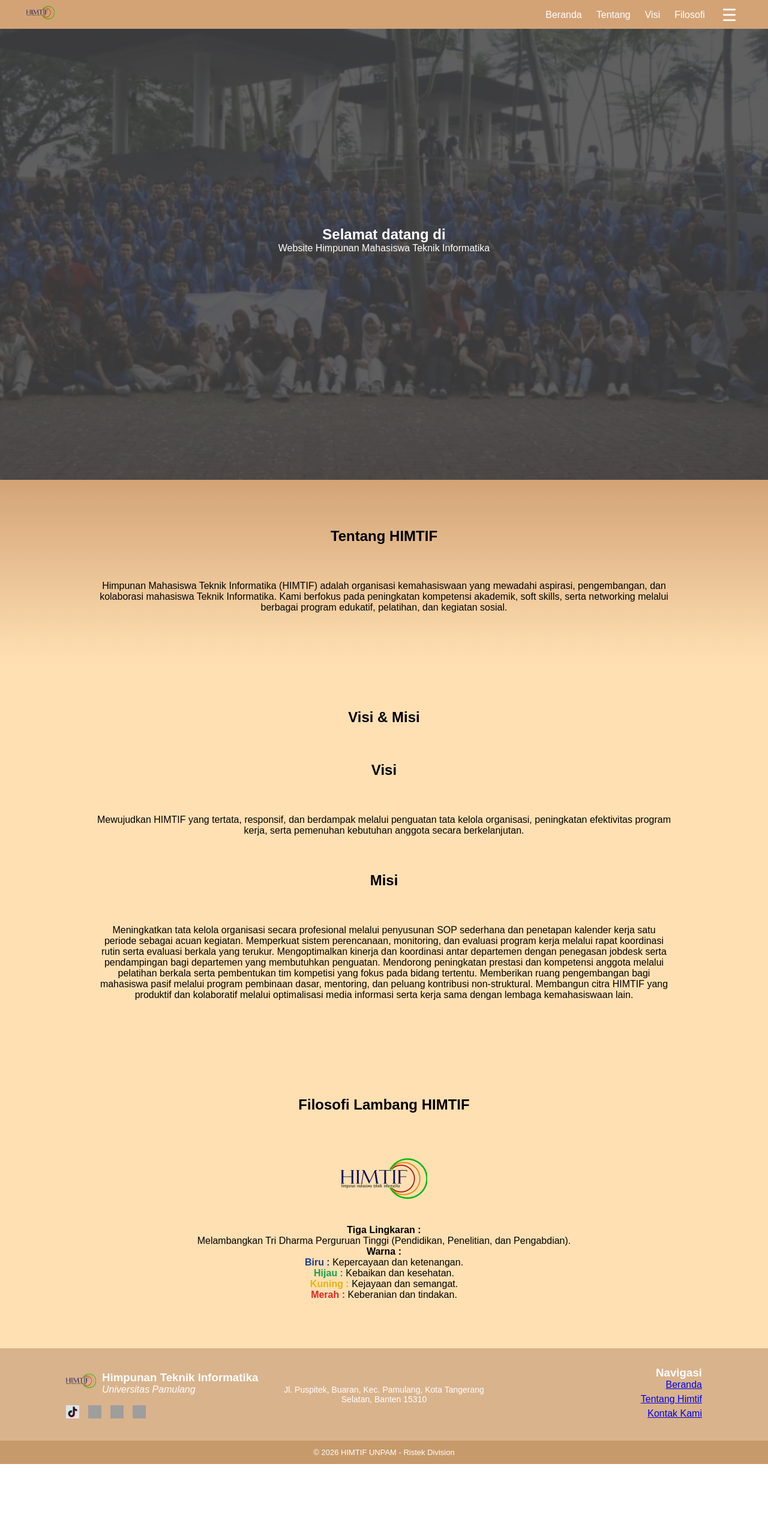
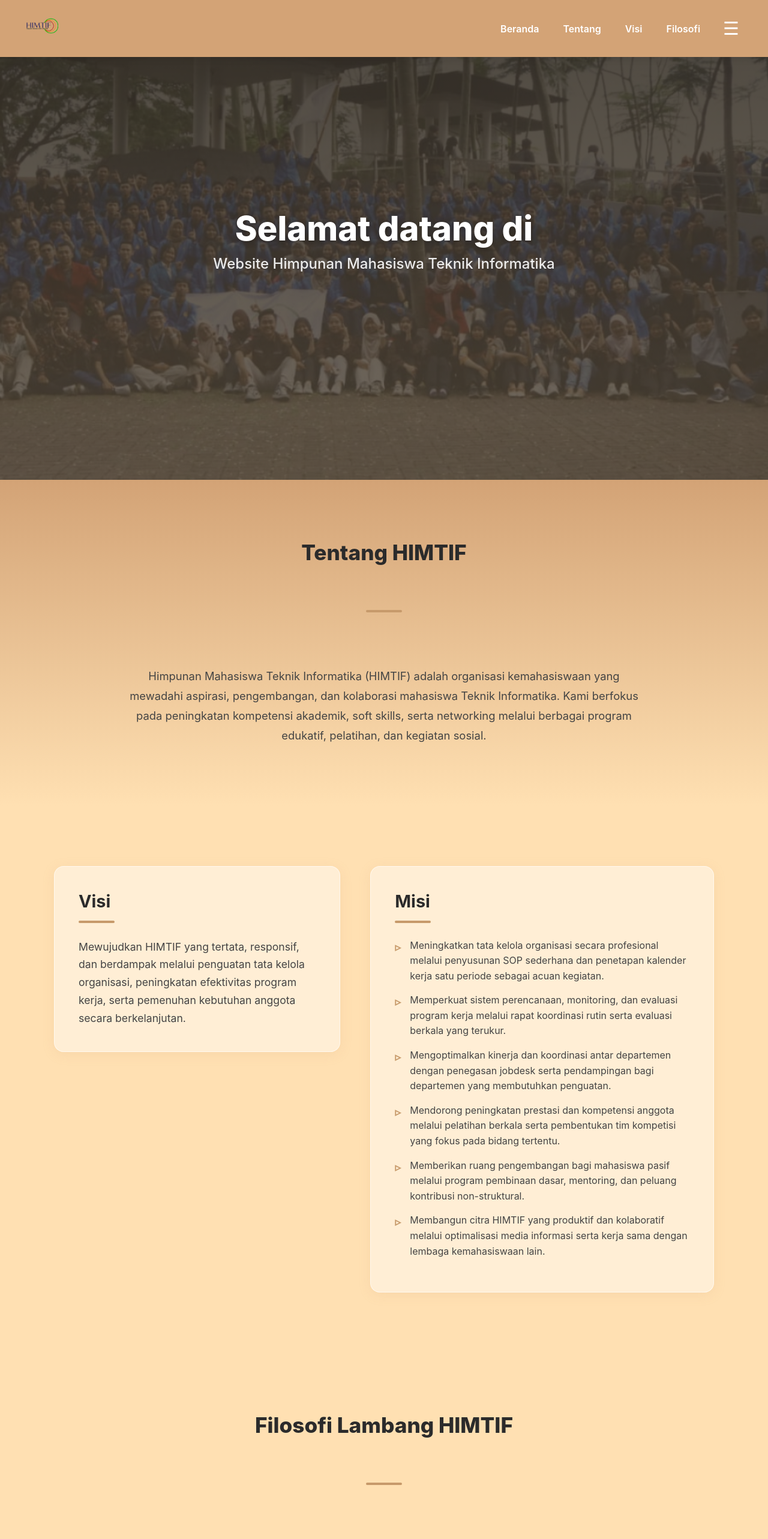
Before and after one commit to Jiwa2/Himtifunpam, a React (Vite) app: page / in a window 1280 px wide. Shown: the top 2566 px of the page at 60% size. Before the commit the page ends 2441 px from the top, so only its background shows below. Built offline with nearby package versions, Linux system fonts and the light colour scheme; grey boxes are pictures that could not be loaded.

Commit message:
update homepage

```diff
--- a/src/index.css
+++ b/src/index.css
@@ -10,7 +10,103 @@
     margin: 0;
     padding: 0;
     overflow-x: hidden;
-  font-family: Arial, sans-serif;
+    font-family: 'Inter', sans-serif;
+    background-color: #FFE0B2;
+    color: #333;
+}
+
+.home-wrapper {
+    width: 100%;
+    overflow-x: hidden;
+}
+
+.line-dec {
+    width: 60px;
+    height: 4px;
+    background: #c79a6b;
+    margin: 15px auto 30px auto;
+    border-radius: 2px;
+}
+.line-dec.left {
+    margin: 15px 0 25px 0;
+}
+
+.navbar {
+    position: fixed;
+    top: 0;
+    left: 0;
+    width: 100%;
+    min-height: 70px;
+    background: #D3A376;
+    z-index: 1000;
+    display: flex;
+    align-items: center;
+    box-shadow: 0 4px 12px rgba(0, 0, 0, 0.08);
+    box-sizing: border-box;
+}
+
+.navbar-inner {
+    width: 100%;
+    display: flex;
+    align-items: center;
+    justify-content: space-between;
+    padding: 0 40px;
+    box-sizing: border-box;
+}
+
+.navbar-logo {
+    height: 45px;
+    width: auto;
+}
+
+.navbar-menu {
+    display: flex;
+    gap: 2rem;
+    list-style: none;
+    margin: 0;
+    padding: 0;
+    margin-left: auto;
+    margin-right: 30px;
+}
+
+.navbar-menu li a {
+    color: white;
+    text-decoration: none;
+    font-size: 16px;
+    font-weight: 600;
+    transition: all 0.3s ease;
+    padding: 8px 4px;
+    position: relative;
+}
+
+.navbar-menu li a::after {
+    content: '';
+    position: absolute;
+    width: 0;
+    height: 2px;
+    bottom: 0;
+    left: 0;
+    background-color: white;
+    transition: width 0.3s ease;
+}
+
+.navbar-menu li a:hover::after {
+    width: 100%;
+}
+
+.burger {
+    display: block !important;
+    font-size: 30px;
+    background: none;
+    border: none;
+    color: white;
+    cursor: pointer;
+    transition: transform 0.2s ease;
+    padding: 4px;
+}
+
+.burger:hover {
+    transform: scale(1.1);
 }
 
 .hero {
@@ -27,7 +123,7 @@
 .hero-overlay {
     position: absolute;
     inset: 0;
-  background: rgba(0, 0, 0, 0.5);
+    background: linear-gradient(to bottom, rgba(0,0,0,0.6), rgba(0,0,0,0.4));
 }
 
 .hero-content {
@@ -35,183 +131,206 @@
     color: white;
     text-align: center;
     z-index: 1;
+    padding: 0 20px;
+}
+
+.hero-content h1 {
+    font-size: 3.5rem;
+    font-weight: 800;
+    margin-bottom: 10px;
+    text-shadow: 0 2px 10px rgba(0,0,0,0.3);
+}
+
+.hero-content p {
+    font-size: 1.5rem;
+    font-weight: 500;
+    opacity: 0.9;
 }
 
 .container {
-  max-width: 1000px;
+    max-width: 1140px;
     margin: auto;
-  padding: 80px 20px;
-  text-align: center;
+    padding: 100px 20px;
 }
 
 .tentang {
     background: linear-gradient(to bottom, #D3A376, #FFE0B2);
+    text-align: center;
 }
 
-.visi,
-.filosofi {
+.tentang h2, .visi h2, .filosofi-title {
+    font-size: 2.2rem;
+    font-weight: 800;
+    color: #2b2b2b;
+}
+
+.desc-text {
+    font-size: 1.15rem;
+    line-height: 1.8;
+    max-width: 850px;
+    margin: 0 auto;
+    color: #444;
+}
+
+.visi {
     background: #FFE0B2;
 }
 
-.card-grid {
+.visi-misi-grid {
     display: grid;
-  grid-template-columns: repeat(3, 1fr);
-  gap: 20px;
-  margin-top: 30px;
+    grid-template-columns: 1fr 1.2fr;
+    gap: 50px;
+    text-align: left;
+    align-items: start;
 }
 
-.card {
-  background: white;
-  padding: 20px;
-  border-radius: 12px;
-  box-shadow: 0 2px 10px rgba(0, 0, 0, 0.1);
+.visi-box, .misi-box {
+    background: rgba(255, 255, 255, 0.45);
+    padding: 40px;
+    border-radius: 16px;
+    box-shadow: 0 4px 20px rgba(211, 163, 118, 0.15);
+    border: 1px solid rgba(255,255,255,0.6);
 }
 
-.footer {
-  background: #D3A376;
-  color: white;
-  text-align: center;
-  padding: 20px;
+.visi-box h2, .misi-box h2 {
+    font-size: 1.8rem;
+    font-weight: 700;
 }
 
-.navbar {
-  position: fixed;
-  top: 0;
-  left: 0;
-  width: 100%;
-  height: 48px;
-  background: #D3A376;
-  z-index: 50;
-  display: flex;
+.visi-box p {
+    font-size: 1.1rem;
+    line-height: 1.7;
+    color: #444;
 }
 
-.navbar-inner {
-  width: 100%;
-  height: 100%;
+.misi-box ul {
+    list-style: none;
+    padding: 0;
+    margin: 0;
+}
+
+.misi-box li {
+    position: relative;
+    padding-left: 25px;
+    margin-bottom: 15px;
+    line-height: 1.6;
+    font-size: 1rem;
+    color: #444;
+}
+
+.misi-box li::before {
+    content: "▹";
+    position: absolute;
+    left: 0;
+    top: 0;
+    color: #c79a6b;
+    font-weight: bold;
+    font-size: 1.2rem;
+}
+
+.filosofi {
+    background: #FFE0B2;
+    text-align: center;
+}
+
+.filosofi-content {
     display: flex;
     align-items: center;
-  justify-content: space-between;
-
-  padding: 0 60px;
-  box-sizing: border-box;
-  gap: 20px;
+    justify-content: center;
+    gap: 60px;
+    margin-top: 40px;
+    text-align: left;
 }
 
-.navbar-logo {
-  height: 40px;
-  width: auto;
+.filosofi-logo {
+    flex: 1;
+    display: flex;
+    justify-content: flex-end;
 }
 
-.navbar-menu {
-  display: flex;
-  gap: 1.5rem;
-  list-style: none;
-  margin: 0;
-  padding: 0;
-  margin-left: auto;
+.filosofi-logo img {
+    max-width: 280px;
+    height: auto;
+    filter: drop-shadow(0 10px 15px rgba(0,0,0,0.1));
 }
 
-.navbar-menu li a {
-  color: white;
-  text-decoration: none;
-  font-size: 16px;
-  font-weight: 500;
+.filosofi-text {
+    flex: 1.2;
+    background: rgba(255, 255, 255, 0.45);
+    padding: 35px;
+    border-radius: 16px;
+    border: 1px solid rgba(255,255,255,0.6);
 }
 
-.navbar-menu li a:hover {
-  opacity: 0.7;
+.filosofi-text h4 {
+    font-size: 1.2rem;
+    font-weight: 700;
+    margin-top: 15px;
+    margin-bottom: 8px;
+    color: #222;
 }
 
-@media (max-width: 768px) {
-  .navbar-menu {
-    display: none;
+.filosofi-text p {
+    font-size: 1.05rem;
+    line-height: 1.6;
+    color: #444;
+    margin-bottom: 15px;
 }
 
-  .card-grid {
-    grid-template-columns: 1fr;
-  }
+.warna-list {
+    list-style: none;
+    padding: 0;
 }
 
-
-
-
-.burger {
-  display: block;
-  font-size: 28px;
-  background: none;
-  border: none;
-  color: white;
-  cursor: pointer;
-}
-
-
-.burger:hover {
-  transform: scale(1.1);
+.warna-list li {
+    margin-bottom: 8px;
+    font-size: 1.05rem;
 }
 
 .sidebar-overlay {
     position: fixed;
     inset: 0;
     background: rgba(0, 0, 0, 0.5);
-  z-index: 100;
-
+    z-index: 2000;
     display: flex;
     justify-content: flex-end;
-
-  animation: fadeIn 0.2s ease;
-}
-
-@keyframes fadeIn {
-  from {
-    opacity: 0;
-  }
-  to {
-    opacity: 1;
-  }
 }
 
 .sidebar {
-  width: 260px;
+    width: 280px;
     height: 100%;
     background: #D3A376;
-
     display: flex;
     flex-direction: column;
-  padding: 20px;
-  gap: 20px;
+    padding: 30px 24px;
+    gap: 22px;
     box-sizing: border-box;
-
-  transform: translateX(100%);
-  animation: slideIn 0.3s ease forwards;
-}
-
-@keyframes slideIn {
-  from {
-    transform: translateX(100%);
-  }
-  to {
-    transform: translateX(0);
-  }
+    box-shadow: -4px 0 15px rgba(0,0,0,0.1);
 }
 
 .sidebar a {
     color: white;
     text-decoration: none;
     font-size: 18px;
-  transition: opacity 0.2s ease;
+    font-weight: 500;
+    padding: 10px 0;
+    border-bottom: 1px solid rgba(255,255,255,0.1);
+    transition: all 0.2s ease;
 }
 
 .sidebar a:hover {
-  opacity: 0.7;
+    padding-left: 8px;
+    opacity: 0.8;
 }
 
 .close {
     align-self: flex-end;
     background: none;
     border: none;
-  font-size: 24px;
+    font-size: 26px;
     color: white;
     cursor: pointer;
+    margin-bottom: 20px;
     transition: transform 0.2s ease;
 }
 
@@ -219,100 +338,79 @@
     transform: rotate(90deg);
 }
 
-@media (max-width: 768px) {
-  .burger {
-    display: block;
-  }
-}
+.sidebar-overlay { animation: fadeIn 0.3s ease; }
+.sidebar-overlay.closing { animation: fadeOut 0.3s ease forwards; }
+.sidebar { transform: translateX(100%); animation: slideIn 0.3s forwards; }
+.sidebar-overlay.closing .sidebar { animation: slideOut 0.3s forwards; }
 
-.sidebar-overlay {
-  animation: fadeIn 0.3s ease;
-}
-
-.sidebar-overlay.closing {
-  animation: fadeOut 0.3s ease forwards;
-}
-
-.sidebar {
-  transform: translateX(100%);
-  animation: slideIn 0.3s forwards;
-}
-
-.sidebar-overlay.closing .sidebar {
-  animation: slideOut 0.3s forwards;
-}
-
-@keyframes fadeIn {
-  from { opacity: 0; }
-  to { opacity: 1; }
-}
-
-@keyframes fadeOut {
-  from { opacity: 1; }
-  to { opacity: 0; }
-}
-
-@keyframes slideIn {
-  to { transform: translateX(0); }
-}
-
-@keyframes slideOut {
-  from { transform: translateX(0); }
-  to { transform: translateX(100%); }
-}
-
-body {
-  margin: 0;
-}
+@keyframes fadeIn { from { opacity: 0; } to { opacity: 1; } }
+@keyframes fadeOut { from { opacity: 1; } to { opacity: 0; } }
+@keyframes slideIn { to { transform: translateX(0); } }
+@keyframes slideOut { from { transform: translateX(0); } to { transform: translateX(100%); } }
 
 .footer {
     background-color: #d9b38c;
     width: 100%;
+    color: #fff;
+    margin: 0;
+    padding: 0;
 }
 
 .footer-container {
-  max-width: 1100px;
+    max-width: 1140px;
     margin: 0 auto;
-  padding: 30px 0;
-
+    padding: 60px 20px;
     display: grid;
-  grid-template-columns: 1fr 1fr 1fr;
-  align-items: center;
-  gap: 20px;
-}
-
-.footer-left {
+    grid-template-columns: 1.2fr 1fr 0.8fr;
+    gap: 40px;
     text-align: left;
 }
 
-.footer-logo {
+.footer-left .footer-logo {
     display: flex;
     align-items: center;
-  gap: 10px;
+    gap: 15px;
 }
 
-.footer-logo img {
-  width: 50px;
+.footer-left .footer-logo h3 {
+    font-size: 1.3rem;
+    font-weight: 700;
+    margin: 0;
+}
+
+.footer-left .footer-logo img {
+    width: 55px;
+    height: auto;
 }
 
 .footer-icons {
     display: flex;
     gap: 15px;
-  margin-top: 15px;
+    margin-top: 25px;
 }
 
 .footer-icons img {
-  width: 22px;
-  height: 22px;
+    width: 24px;
+    height: 24px;
+    cursor: pointer;
+    transition: transform 0.2s ease;
 }
 
-.footer-center {
-  text-align: center;
-  font-size: 14px;
+.footer-icons img:hover {
+    transform: translateY(-3px);
 }
 
-.footer-right {
-  text-align: right;
+.footer-center h3, .footer-right h3 {
+    font-size: 1.15rem;
+    font-weight: 700;
+    margin-bottom: 20px;
+    color: #fff;
+}
+
+.footer-center p {
+    font-size: 14px;
+    line-height: 1.7;
+    opacity: 0.9;
 }
 
 .footer-right ul {
@@ -322,25 +420,87 @@
 }
 
 .footer-right li {
-  margin-bottom: 6px;
+    margin-bottom: 12px;
+}
+
+.footer-right a {
+    color: white;
+    text-decoration: none;
+    font-size: 14px;
+    opacity: 0.9;
+    transition: opacity 0.2s;
+}
+
+.footer-right a:hover {
+    opacity: 1;
+    text-decoration: underline;
 }
 
 .footer-bottom {
     background-color: #c79a6b;
     text-align: center;
-  padding: 12px;
-  font-size: 13px;
+    padding: 16px;
+    font-size: 14px;
+    font-weight: 500;
     width: 100%;
+    box-sizing: border-box;
 }
 
-.footer {
-  width: 100%;
-  margin: 0;
-  padding: 0;
+@media (max-width: 992px) {
+    .visi-misi-grid {
+        grid-template-columns: 1fr;
+        gap: 30px;
+    }
+    .filosofi-content {
+        flex-direction: column;
+        gap: 30px;
+        text-align: center;
+    }
+    .filosofi-logo {
+        justify-content: center;
+    }
+    .filosofi-text {
+        text-align: left;
+    }
+}
+
+@media (max-width: 768px) {
+    .navbar-menu {
+        display: none;
+    }
+
+    .navbar-inner {
+        padding: 0 20px;
+    }
+
+    .burger {
+        font-size: 26px;
+    }
+
+    .hero-content h1 {
+        font-size: 2.3rem;
+    }
+
+    .hero-content p {
+        font-size: 1.1rem;
+    }
+
+    .container {
+        padding: 60px 20px;
     }
 
     .footer-container {
-  max-width: 1100px;
-  margin: 0 auto;
-  padding: 30px 20px;
+        grid-template-columns: 1fr;
+        gap: 35px;
+        text-align: center;
     }
+
+    .footer-left .footer-logo {
+        justify-content: center;
+        text-align: left;
+    }
+
+    .footer-icons {
+        justify-content: center;
+    }
+}
--- a/src/pages/Home.jsx
+++ b/src/pages/Home.jsx
@@ -7,7 +7,6 @@
 
   const handleClose = () => {
     setClosing(true);
-
     setTimeout(() => {
       setOpen(false);
       setClosing(false);
@@ -15,11 +14,9 @@
   };
 
   return (
-    <div>
-
+    <div className="home-wrapper">
       <nav className="navbar">
         <div className="navbar-inner">
-
           <img
             src="/images/logohimtif.png"
             alt="HIMTIF"
@@ -32,12 +29,11 @@
             <li><a href="#filosofi">Filosofi</a></li>
           </ul>
           <button
-            className="burger bg-transparent border-none outline-none focus:outline-none active:bg-transparent"
+            className="burger"
             onClick={() => setOpen(true)}
           >
             ☰
           </button>
-
         </div>
       </nav>
 
@@ -47,24 +43,19 @@
           onClick={handleClose}
         >
           <div className="sidebar" onClick={(e) => e.stopPropagation()}>
-
             <button className="close" onClick={handleClose}>
               ✕
             </button>
-
             <Link to="/struktur" onClick={handleClose}>Struktur Organisasi</Link>
             <Link to="/galeri" onClick={handleClose}>Galeri Proker</Link>
             <Link to="/produk" onClick={handleClose}>Produk HIMTIF</Link>
             <Link to="/pemira" onClick={handleClose}>Pemira</Link>
-
-
           </div>
         </div>
       )}
 
       <section id="beranda" className="hero">
         <div className="hero-overlay"></div>
-
         <div className="hero-content">
           <h1>Selamat datang di</h1>
           <p>Website Himpunan Mahasiswa Teknik Informatika</p>
@@ -74,7 +65,8 @@
       <section id="tentang" className="tentang">
         <div className="container">
           <h2>Tentang HIMTIF</h2>
-          <p>
+          <div className="line-dec"></div>
+          <p className="desc-text">
             Himpunan Mahasiswa Teknik Informatika (HIMTIF) adalah organisasi kemahasiswaan yang mewadahi aspirasi, pengembangan, dan kolaborasi mahasiswa Teknik Informatika. Kami berfokus pada peningkatan kompetensi akademik, soft skills, serta networking melalui berbagai program edukatif, pelatihan, dan kegiatan sosial.
           </p>
         </div>
@@ -82,56 +74,61 @@
 
       <section id="visi" className="visi">
         <div className="container">
-          <h2>Visi & Misi</h2>
+          <div className="visi-misi-grid">
+            <div className="visi-box">
               <h2>Visi</h2>
+              <div className="line-dec left"></div>
               <p>
                 Mewujudkan HIMTIF yang tertata, responsif, dan berdampak melalui penguatan tata kelola organisasi, peningkatan efektivitas program kerja, serta pemenuhan kebutuhan anggota secara berkelanjutan.
               </p>
+            </div>
+
+            <div className="misi-box">
               <h2>Misi</h2>
-          <p>Meningkatkan tata kelola organisasi secara profesional melalui penyusunan SOP sederhana dan penetapan kalender kerja satu periode sebagai acuan kegiatan.
-Memperkuat sistem perencanaan, monitoring, dan evaluasi program kerja melalui rapat koordinasi rutin serta evaluasi berkala yang terukur.
-Mengoptimalkan kinerja dan koordinasi antar departemen dengan penegasan jobdesk serta pendampingan bagi departemen yang membutuhkan penguatan.
-Mendorong peningkatan prestasi dan kompetensi anggota melalui pelatihan berkala serta pembentukan tim kompetisi yang fokus pada bidang tertentu.
-Memberikan ruang pengembangan bagi mahasiswa pasif melalui program pembinaan dasar, mentoring, dan peluang kontribusi non-struktural.
-Membangun citra HIMTIF yang produktif dan kolaboratif melalui optimalisasi media informasi serta kerja sama dengan lembaga kemahasiswaan lain.</p>
+              <div className="line-dec left"></div>
+              <ul>
+                <li>Meningkatkan tata kelola organisasi secara profesional melalui penyusunan SOP sederhana dan penetapan kalender kerja satu periode sebagai acuan kegiatan.</li>
+                <li>Memperkuat sistem perencanaan, monitoring, dan evaluasi program kerja melalui rapat koordinasi rutin serta evaluasi berkala yang terukur.</li>
+                <li>Mengoptimalkan kinerja dan koordinasi antar departemen dengan penegasan jobdesk serta pendampingan bagi departemen yang membutuhkan penguatan.</li>
+                <li>Mendorong peningkatan prestasi dan kompetensi anggota melalui pelatihan berkala serta pembentukan tim kompetisi yang fokus pada bidang tertentu.</li>
+                <li>Memberikan ruang pengembangan bagi mahasiswa pasif melalui program pembinaan dasar, mentoring, dan peluang kontribusi non-struktural.</li>
+                <li>Membangun citra HIMTIF yang produktif dan kolaboratif melalui optimalisasi media informasi serta kerja sama dengan lembaga kemahasiswaan lain.</li>
+              </ul>
+            </div>
+          </div>
         </div>
       </section>
 
       <section id="filosofi" className="filosofi">
         <div className="container filosofi-wrapper">
-
           <h2 className="filosofi-title">Filosofi Lambang HIMTIF</h2>
+          <div className="line-dec"></div>
 
           <div className="filosofi-content">
-
             <div className="filosofi-logo">
               <img src="/images/logohimtif.png" alt="Logo HIMTIF" />
             </div>
 
             <div className="filosofi-text">
-
               <h4>Tiga Lingkaran :</h4>
               <p>
-              Melambangkan Tri Dharma Perguruan Tinggi (Pendidikan,
-              Penelitian, dan Pengabdian).
+                Melambangkan Tri Dharma Perguruan Tinggi (Pendidikan, Penelitian, dan Pengabdian).
               </p>
 
-            <h4>Warna :</h4>
-            <p><b style={{color:"#1e3a8a"}}>Biru :</b> Kepercayaan dan ketenangan.</p>
-            <p><b style={{color:"#16a34a"}}>Hijau :</b> Kebaikan dan kesehatan.</p>
-            <p><b style={{color:"#eab308"}}>Kuning :</b> Kejayaan dan semangat.</p>
-            <p><b style={{color:"#dc2626"}}>Merah :</b> Keberanian dan tindakan.</p>
-
+              <h4>Arti Warna :</h4>
+              <ul className="warna-list">
+                <li><b style={{color:"#1e3a8a"}}>Biru :</b> Kepercayaan dan ketenangan.</li>
+                <li><b style={{color:"#16a34a"}}>Hijau :</b> Kebaikan dan kesehatan.</li>
+                <li><b style={{color:"#eab308"}}>Kuning :</b> Kejayaan dan semangat.</li>
+                <li><b style={{color:"#dc2626"}}>Merah :</b> Keberanian dan tindakan.</li>
+              </ul>
             </div>
-
           </div>
-
         </div>
       </section>
 
       <footer className="footer">
         <div className="footer-container">
-
           <div className="footer-left">
             <div className="footer-logo">
               <img src="/images/logohimtif.png" alt="logo" />
@@ -140,7 +137,6 @@
                 <p><i>Universitas Pamulang</i></p>
               </div>
             </div>
-
             <div className="footer-icons">
               <img src="/images/tiktok.avif" alt="tiktok" />
               <img src="/images/instagram.png" alt="instagram" />
@@ -150,13 +146,12 @@
           </div>
 
           <div className="footer-center">
+            <h3>Alamat Sekretariat</h3>
             <p>
-        Jl. Puspitek, Buaran, Kec. Pamulang, Kota Tangerang Selatan,
-        Banten 15310
+              Jl. Puspitek, Buaran, Kec. Pamulang, Kota Tangerang Selatan, Banten 15310
             </p>
           </div>
 
-    {/* KANAN */}
           <div className="footer-right">
             <h3>Navigasi</h3>
             <ul>
@@ -165,14 +160,12 @@
               <li><a href="#filosofi">Kontak Kami</a></li>
             </ul>
           </div>
-
         </div>
 
         <div className="footer-bottom">
-    © 2026 HIMTIF UNPAM - Ristek Division
+          &copy; 2026 HIMTIF UNPAM - Ristek Division
         </div>
       </footer>
-
     </div>
   );
 }
```
Lines whose indentation alone changed are shown as unchanged.
